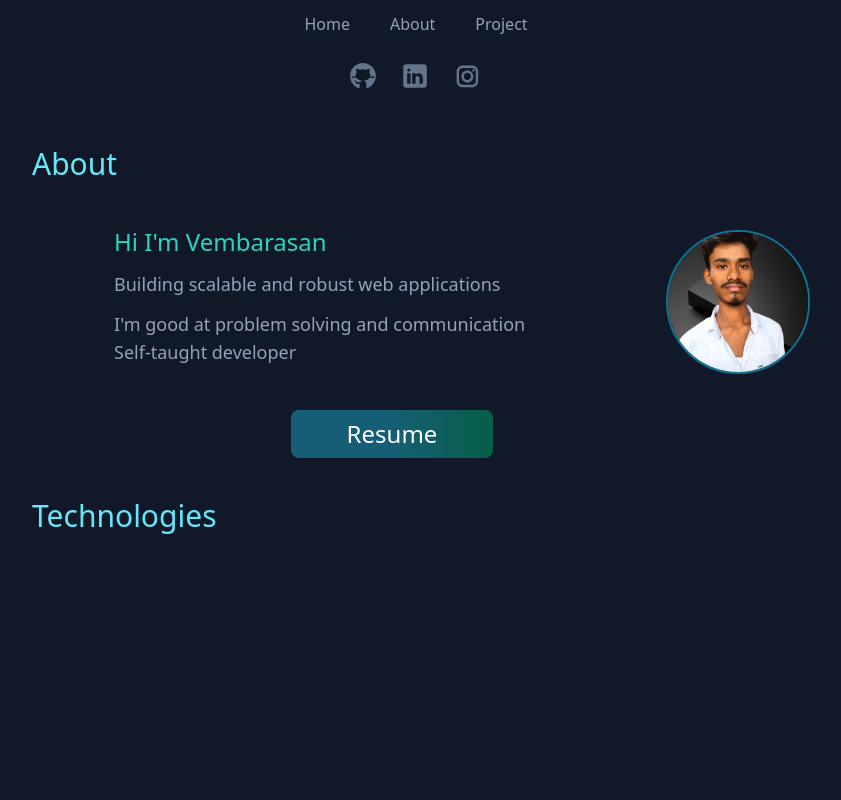
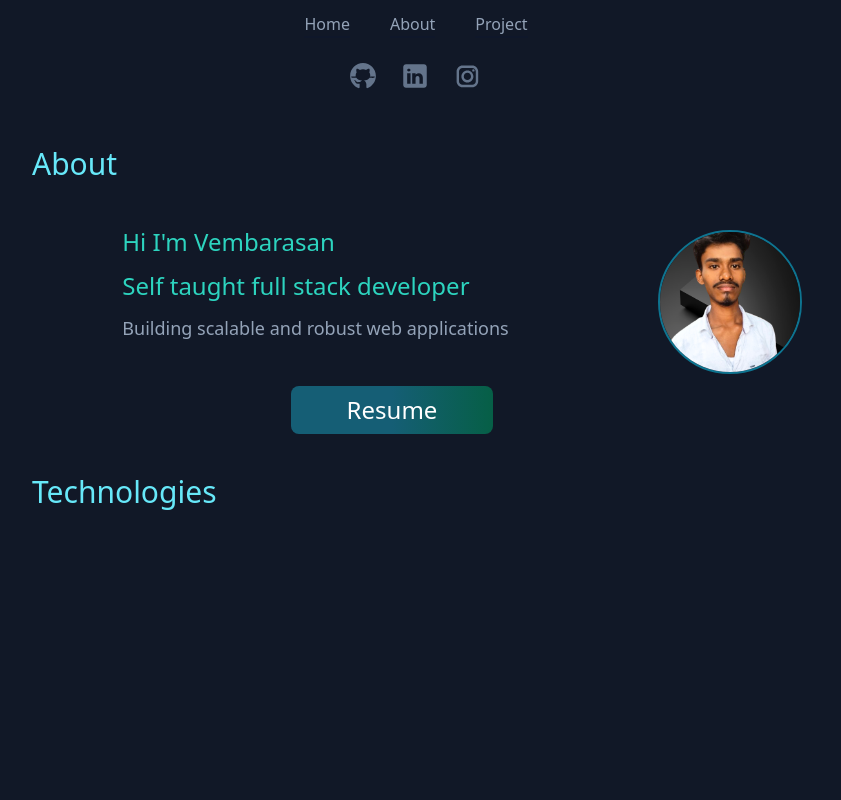
Before and after one commit to vembarasan-c/portfolio, a React (Vite) app: page / in a window 1280 px wide. Shown: the top 800 px of the page, without its empty margins (224-1065 px from the left). Built offline with nearby package versions, Linux system fonts and the light colour scheme.

Commit message:
Update Header.jsx

```diff
--- a/src/components/Header.jsx
+++ b/src/components/Header.jsx
@@ -12,11 +12,9 @@ function Header() {
         <div className=" flex mx-3 sm:mx-10 space-x-2 justify-between sm:gap-x-20 sm:justify-evenly w-4/6 ">
           <div className="space-y-3 px-3 text-sm sm:p-5  md:text-md lg:text-lg ">
             <h1 className=" lg:text-2xl text-teal-400 ">Hi I'm Vembarasan</h1>
+            <h1 className=" lg:text-2xl text-teal-400 ">Self taught full stack developer</h1>
             <h1> Building scalable and robust web applications </h1>
-            <p>
-              I'm good at problem solving and communication <br />
-              Self-taught developer
-            </p>
+
           </div>
           <div className=" sm:flex  justify-center align-middle  md:-mt-3 lg:mt-6 ">
             <img
```
